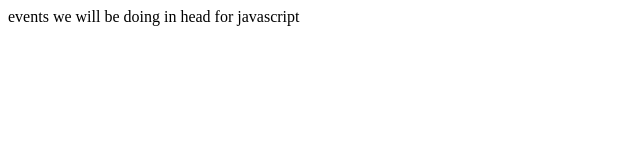
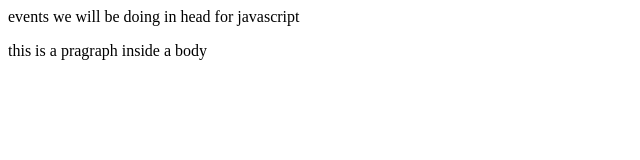
Before and after one commit to prakash4969/testing, a plain HTML site: page authentication.html in a window 1280 px wide. Shown: the whole page, without its empty margins (0-640 px from the left). Drawn offline with Linux system fonts and the light colour scheme.

Commit message:
authentication updated

```diff
--- a/authentication.html
+++ b/authentication.html
@@ -1,3 +1,6 @@
 <head>
 events we will be doing in head for javascript
 </head>
+<body>
+<p>this is a pragraph inside  a body</p>
+</body>
```
